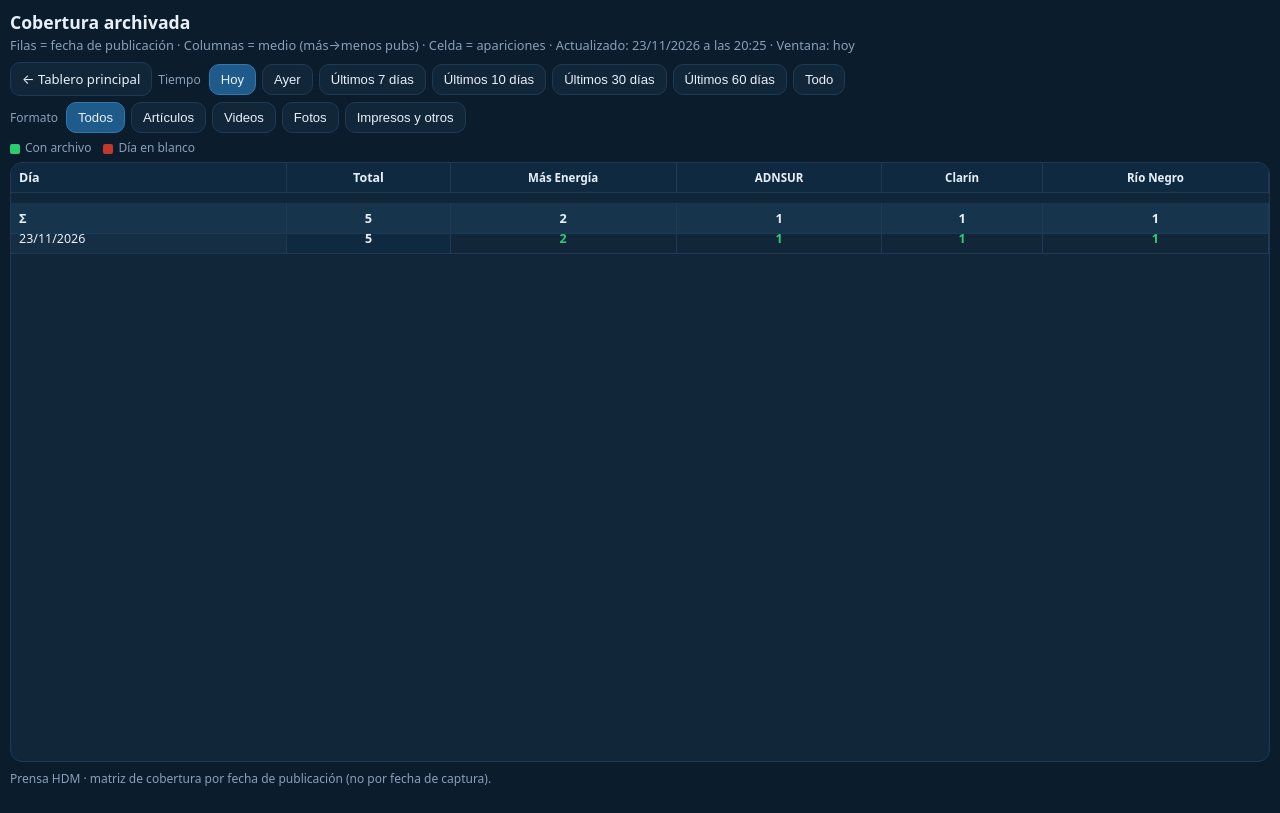
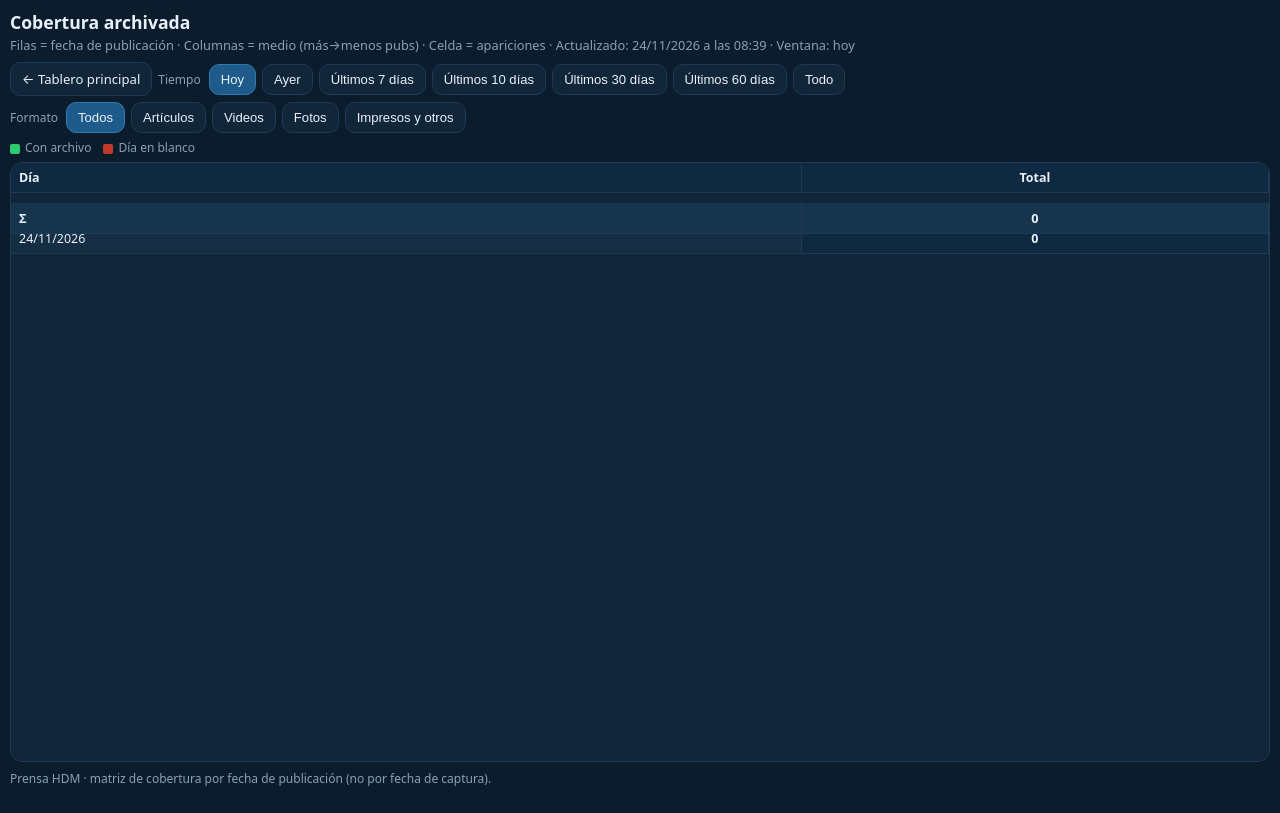
Before and after one commit to 390209/tablero-hdm, a plain HTML site: page cobertura-hoy.html in a window 1280 px wide. Drawn offline with Linux system fonts and the light colour scheme.

Commit message:
Actualizar cobertura-hoy.html 24/11/2026 08:39

```diff
--- a/cobertura-hoy.html
+++ b/cobertura-hoy.html
@@ -48,7 +48,7 @@ td.total{font-weight:700;background:#0F2A40}
 <body>
 <div class="wrap">
   <h1>Cobertura archivada</h1>
-  <p class="sub">Filas = fecha de publicación · Columnas = medio (más→menos pubs) · Celda = apariciones · Actualizado: 23/11/2026 a las 20:25 · Ventana: hoy</p>
+  <p class="sub">Filas = fecha de publicación · Columnas = medio (más→menos pubs) · Celda = apariciones · Actualizado: 24/11/2026 a las 08:39 · Ventana: hoy</p>
   <div class="nav" id="nav-tiempo">
     <a href="./">← Tablero principal</a>
     <span class="lbl">Tiempo</span>
@@ -73,7 +73,7 @@ td.total{font-weight:700;background:#0F2A40}
   <p class="foot">Prensa HDM · matriz de cobertura por fecha de publicación (no por fecha de captura).</p>
 </div>
 <script>
-const DATA = {"lim": "2026-11-23", "hoy": "2026-11-23", "dias": 1, "ventana": "hoy", "tipo": "todos", "por_tipo": {"todos": {"cols": ["Más Energía", "ADNSUR", "Clarín", "Río Negro"], "filas": [{"f": "2026-11-23", "vals": [2, 1, 1, 1], "total": 5}]}, "articulos": {"cols": ["Más Energía", "ADNSUR", "Clarín", "Río Negro"], "filas": [{"f": "2026-11-23", "vals": [2, 1, 1, 1], "total": 5}]}, "videos": {"cols": ["Más Energía", "ADNSUR", "Clarín", "Río Negro"], "filas": [{"f": "2026-11-23", "vals": [0, 0, 0, 0], "total": 0}]}, "fotos": {"cols": ["Más Energía", "ADNSUR", "Clarín", "Río Negro"], "filas": [{"f": "2026-11-23", "vals": [0, 0, 0, 0], "total": 0}]}, "otros": {"cols": ["Más Energía", "ADNSUR", "Clarín", "Río Negro"], "filas": [{"f": "2026-11-23", "vals": [0, 0, 0, 0], "total": 0}]}}, "cols": ["Más Energía", "ADNSUR", "Clarín", "Río Negro"], "filas": [{"f": "2026-11-23", "vals": [2, 1, 1, 1], "total": 5}]};
+const DATA = {"lim": "2026-11-24", "hoy": "2026-11-24", "dias": 1, "ventana": "hoy", "tipo": "todos", "por_tipo": {"todos": {"cols": [], "filas": [{"f": "2026-11-24", "vals": [], "total": 0}]}, "articulos": {"cols": [], "filas": [{"f": "2026-11-24", "vals": [], "total": 0}]}, "videos": {"cols": [], "filas": [{"f": "2026-11-24", "vals": [], "total": 0}]}, "fotos": {"cols": [], "filas": [{"f": "2026-11-24", "vals": [], "total": 0}]}, "otros": {"cols": [], "filas": [{"f": "2026-11-24", "vals": [], "total": 0}]}}, "cols": [], "filas": [{"f": "2026-11-24", "vals": [], "total": 0}]};
 function fmt(f){ if(!f) return ""; const p=f.split("-"); return p[2]+"/"+p[1]+"/"+p[0]; }
 function datasetActivo(){
   const pt=DATA.por_tipo||{};
```
